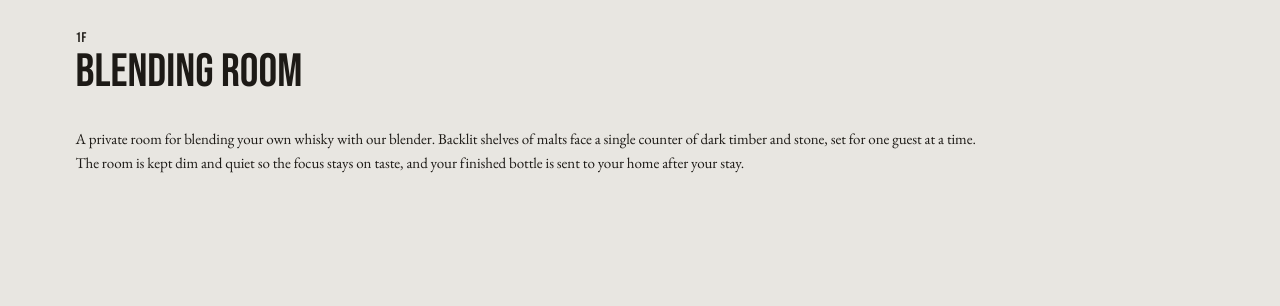
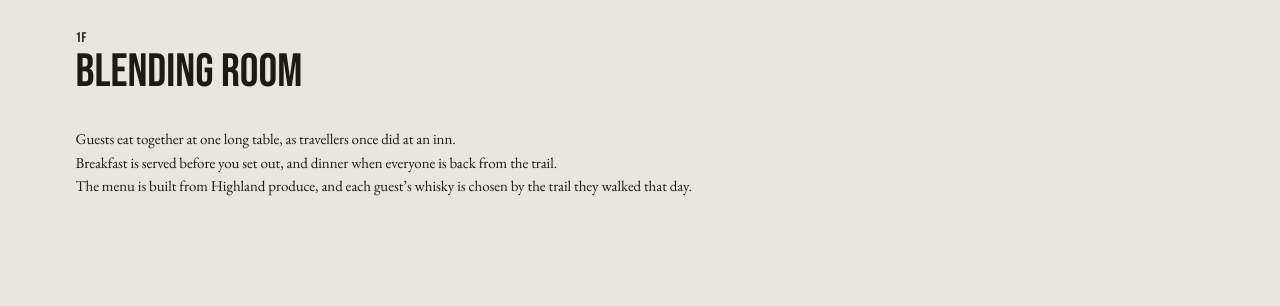
Before and after one commit to chomyeongjin/Johnnie_Walker, a plain HTML site: page lodge.html in a window 1280 px wide. Shown: the part 5100-5406 px from the top of the page. Drawn offline with nearby package versions, Linux system fonts and the light colour scheme; a web font is replaced by a local one.

Commit message:
글 수정

```diff
--- a/lodge.html
+++ b/lodge.html
@@ -123,11 +123,11 @@
                 <div class="blending-text">
                     <span class="floor reveal">1F</span>
                     <h3 class="reveal">Blending Room</h3>
-                    <p class="reveal" style="--d:.15s">A private room for blending your own whisky with our blender.
-                        Backlit shelves of malts face a single counter of dark timber and stone, set for one guest at a
-                        time.<br>
-                        The room is kept dim and quiet so the focus stays on taste, and your finished bottle is sent to
-                        your home after your stay.</p>
+                    <p class="reveal" style="--d:.15s">Guests eat together at one long table, as travellers once did at
+                        an inn.<br>
+                        Breakfast is served before you set out, and dinner when everyone is back from the trail.<br>
+                        The menu is built from Highland produce, and each guest’s whisky is chosen by the trail they
+                        walked that day.</p>
                 </div>
                 <div class="blending-pair">
                     <figure>
```
